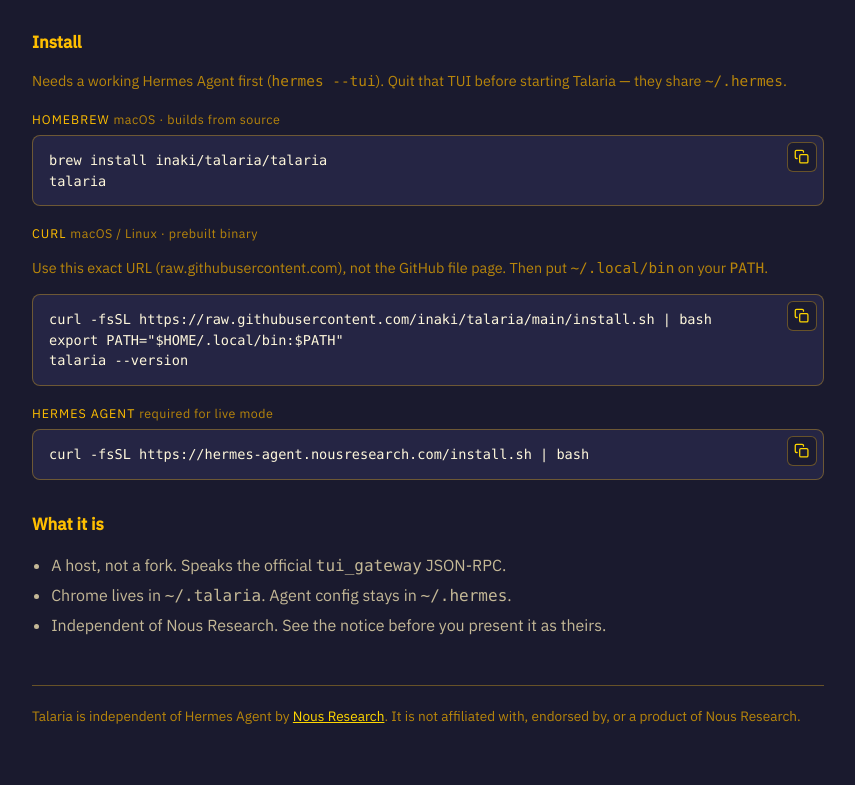
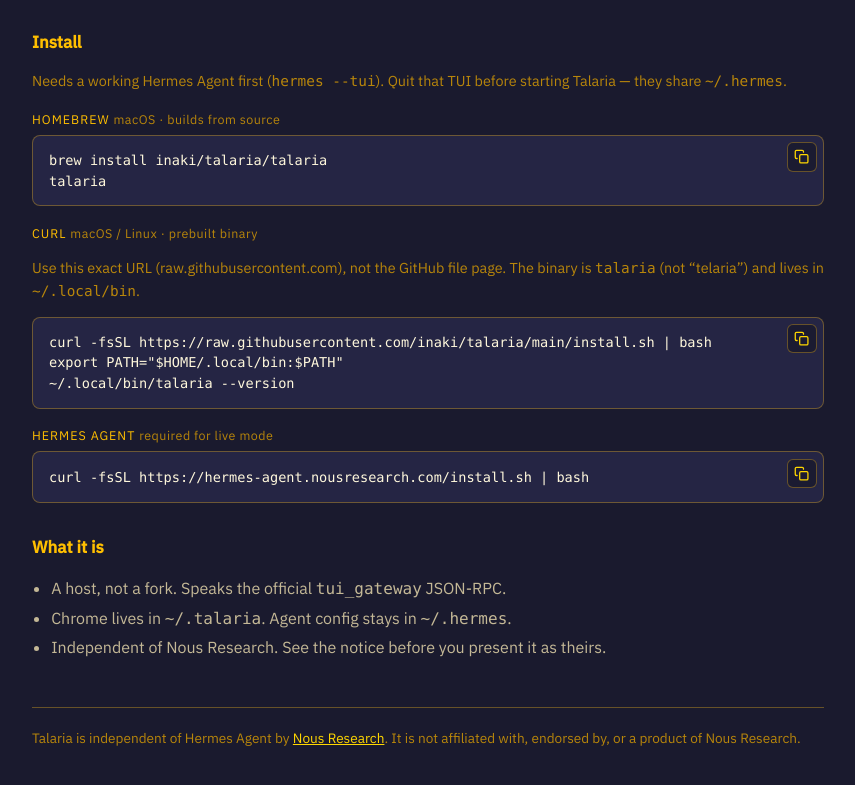
Before and after one commit to inaki/talaria, a plain HTML site: page site/index.html in a window 1280 px wide. Shown: the part 1019-1804 px from the top of the page, without its empty margins (212-1067 px from the left). Drawn offline with Linux system fonts and the light colour scheme.

Commit message:
fix: persist ~/.local/bin on PATH and print the full talaria path
Linux installs land in ~/.local/bin, which is often missing from PATH
in the same session. Also spell the command talaria so it is not typed
as telaria.

```diff
--- a/site/index.html
+++ b/site/index.html
@@ -259,11 +259,11 @@ talaria</code></pre>
       <button class="copy" type="button" aria-label="Copy Homebrew install command"></button>
     </div>
     <p class="install-label">curl <span>macOS / Linux · prebuilt binary</span></p>
-    <p class="note">Use this exact URL (raw.githubusercontent.com), not the GitHub file page. Then put <code>~/.local/bin</code> on your <code>PATH</code>.</p>
+    <p class="note">Use this exact URL (raw.githubusercontent.com), not the GitHub file page. The binary is <code>talaria</code> (not “telaria”) and lives in <code>~/.local/bin</code>.</p>
     <div class="code-block">
       <pre><code>curl -fsSL https://raw.githubusercontent.com/inaki/talaria/main/install.sh | bash
 export PATH="$HOME/.local/bin:$PATH"
-talaria --version</code></pre>
+~/.local/bin/talaria --version</code></pre>
       <button class="copy" type="button" aria-label="Copy curl install command"></button>
     </div>
     <p class="install-label">Hermes Agent <span>required for live mode</span></p>
```
Also changed, not shown: 1 other file.
